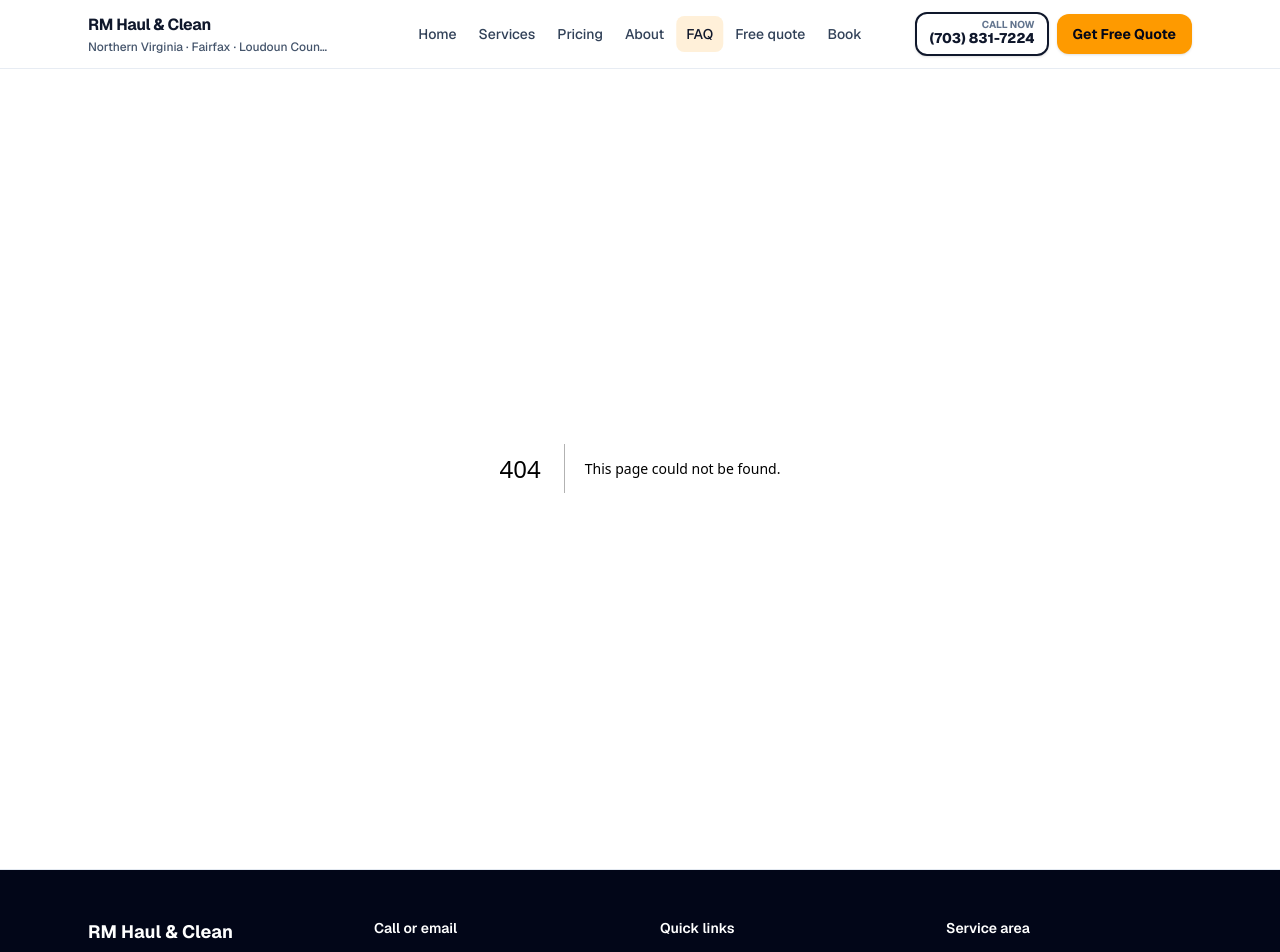
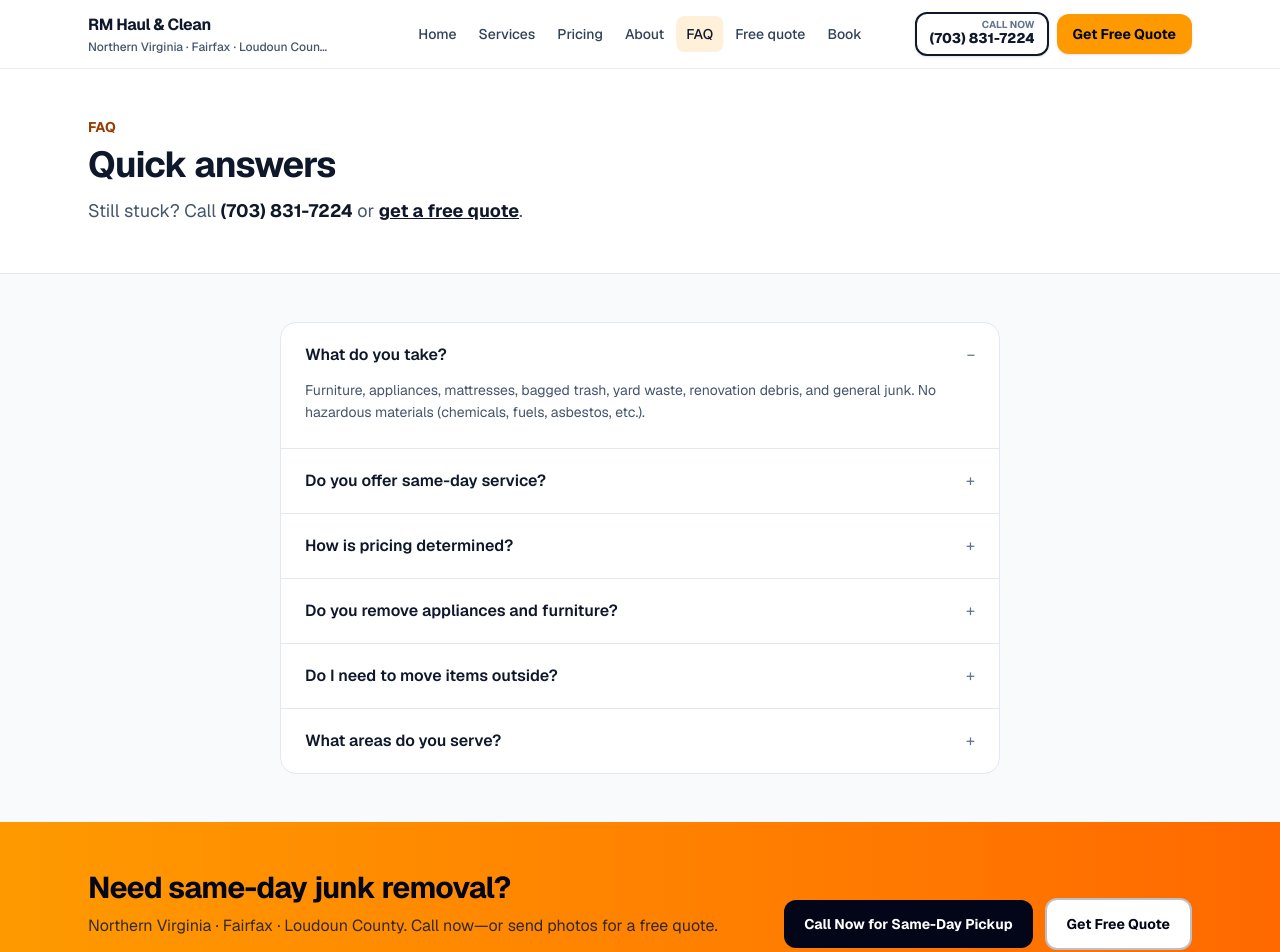
Before and after one commit to MPROJ55/Web-Applications, a Next.js app in the folder junk_removal website/: page /faq in a window 1280 px wide. Before the commit this address had no page. Shown: the top 952 px of the page. Built offline with nearby package versions, Linux system fonts and the light colour scheme.

Commit message:
Add files via upload

```diff
--- /dev/null
+++ b/junk_removal website/src/app/faq/page.tsx
@@ -0,0 +1,46 @@
+import type { Metadata } from "next";
+import Link from "next/link";
+
+import { CTASection } from "@/components/CTASection";
+import { FAQAccordion } from "@/components/FAQAccordion";
+import { FAQS } from "@/content/faqs";
+import { SITE } from "@/lib/site";
+
+export const metadata: Metadata = {
+  title: "FAQ | Junk Removal Northern Virginia",
+  description:
+    "Junk removal FAQ for Fairfax, Loudoun County, and NOVA: same-day service, pricing, what we take, and more.",
+};
+
+export default function FaqPage() {
+  return (
+    <div>
+      <section className="border-b border-slate-200 bg-white">
+        <div className="mx-auto max-w-6xl px-4 py-12 sm:px-6">
+          <p className="text-sm font-bold text-amber-800">FAQ</p>
+          <h1 className="mt-2 text-4xl font-bold tracking-tight text-slate-900">Quick answers</h1>
+          <p className="mt-3 max-w-3xl text-lg text-slate-600">
+            Still stuck? Call{" "}
+            <a className="font-bold text-slate-900" href={`tel:${SITE.phoneTel}`}>
+              {SITE.phoneDisplay}
+            </a>{" "}
+            or{" "}
+            <Link className="font-bold text-slate-900 underline" href="/contact">
+              get a free quote
+            </Link>
+            .
+          </p>
+        </div>
+      </section>
+
+      <section className="mx-auto max-w-3xl px-4 py-12 sm:px-6">
+        <FAQAccordion items={FAQS} />
+      </section>
+
+      <CTASection
+        title="Need same-day junk removal?"
+        subtitle="Northern Virginia · Fairfax · Loudoun County. Call now—or send photos for a free quote."
+      />
+    </div>
+  );
+}
```
